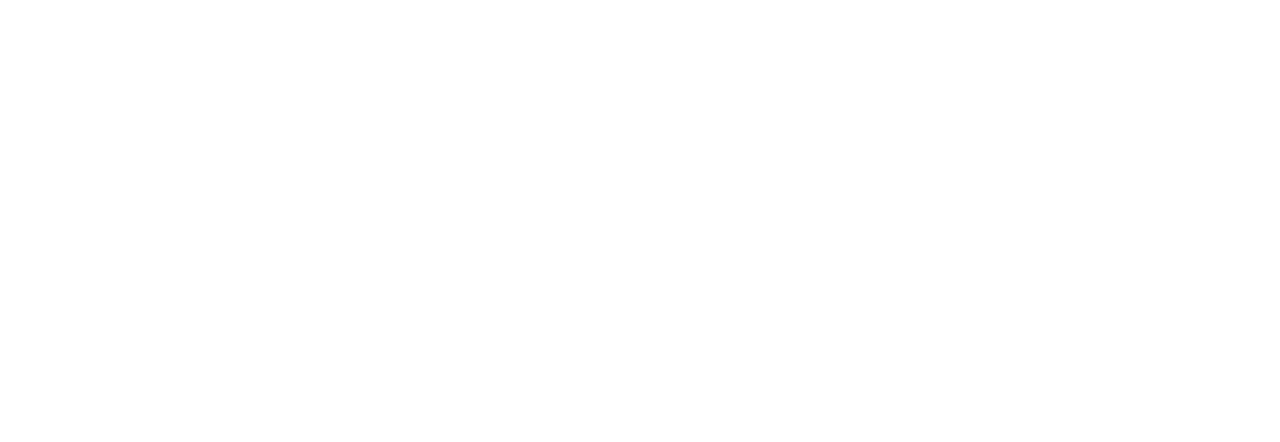
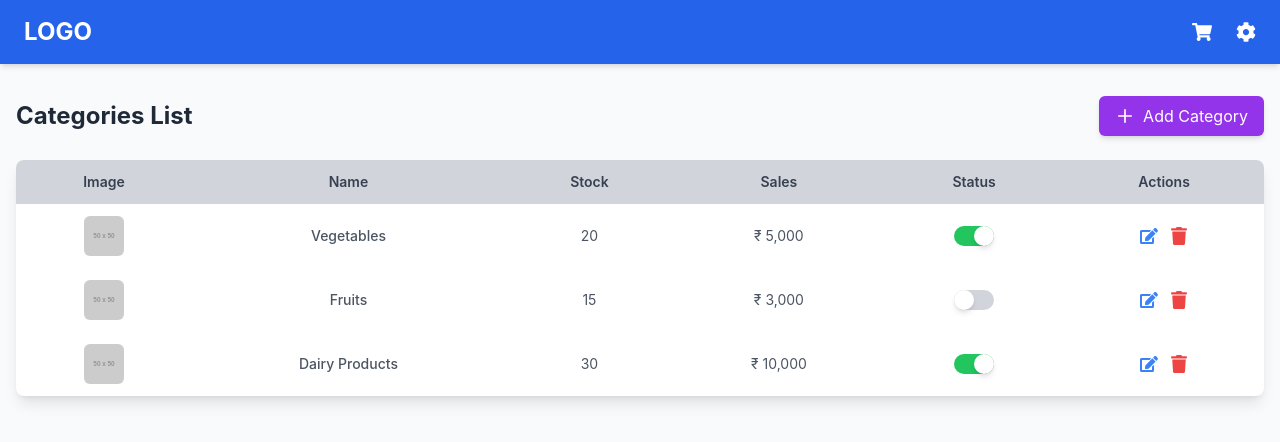
Before and after one commit to SauravSarkar123/E-Shop, a React (Create React App) app: page /categorylist in a window 1280 px wide. Before the commit this address had no page. Shown: the top 442 px of the page. Built offline with nearby package versions, Linux system fonts and the light colour scheme.

Commit message:
CategoryList frontend

```diff
--- a/src/App.js
+++ b/src/App.js
@@ -7,6 +7,7 @@
 import ProductInfo from './pages/ProductInfo';
 import CartItems from './pages/CartItems';
 import OrdersPage from './pages/Orders';
+import CategoriesPage from './pages/CategoryList';
 import './App.css';
 
 function App() {
@@ -20,6 +21,7 @@
           <Route path="/productinfo" element={<ProductInfo />} />
           <Route path="/cart" element={<CartItems />} />
           <Route path="/orders" element={<OrdersPage />} />
+          <Route path="/categorylist" element={<CategoriesPage />} />
         </Routes>
       </Router>
     </CategoriesProvider>
--- /dev/null
+++ b/src/pages/CategoryList.js
@@ -0,0 +1,60 @@
+import React, { useState } from 'react';
+import { FaEdit, FaTrash } from 'react-icons/fa';
+import Header from '../components/Header';
+
+const CategoriesPage = () => {
+  const [categories, setCategories] = useState([
+    { id: 1, image: 'https://via.placeholder.com/50', name: 'Vegetables', stock: 20, sales: 5000, status: true },
+    { id: 2, image: 'https://via.placeholder.com/50', name: 'Fruits', stock: 15, sales: 3000, status: false },
+    { id: 3, image: 'https://via.placeholder.com/50', name: 'Dairy Products', stock: 30, sales: 10000, status: true },
+  ]);
+
+  const toggleStatus = (id) => setCategories((prev) => prev.map((cat) => (cat.id === id ? { ...cat, status: !cat.status } : cat)));
+
+  return (
+    <div className="bg-gray-50 min-h-screen">
+      <Header />
+      <div className="container mx-auto px-4 py-8">
+        <div className="flex flex-col sm:flex-row justify-between items-center mb-6 gap-4">
+          <h1 className="text-2xl font-bold text-gray-800 text-center sm:text-left">Categories List</h1>
+          <button className="bg-purple-600 text-white px-4 py-2 rounded-md flex items-center gap-2 shadow-md hover:bg-purple-700 transition">
+            <svg className="w-5 h-5" xmlns="http://www.w3.org/2000/svg" fill="none" viewBox="0 0 24 24" strokeWidth="2" stroke="currentColor">
+              <path strokeLinecap="round" strokeLinejoin="round" d="M12 4.5v15m7.5-7.5h-15" />
+            </svg>
+            Add Category
+          </button>
+        </div>
+        <div className="bg-white shadow-lg rounded-lg overflow-x-auto">
+          <table className="min-w-full text-sm text-gray-600">
+            <thead className="bg-gray-300 text-gray-700">
+              <tr>{['Image', 'Name', 'Stock', 'Sales', 'Status', 'Actions'].map((header) => <th key={header} className="px-4 py-3 text-center font-semibold">{header}</th>)}</tr>
+            </thead>
+            <tbody>
+              {categories.map(({ id, image, name, stock, sales, status }) => (
+                <tr key={id} className="hover:bg-gray-100 transition-colors">
+                  <td className="px-4 py-3 text-center"><img src={image} alt={name} className="w-10 h-10 rounded-md object-cover mx-auto" /></td>
+                  <td className="px-4 py-3 text-center font-medium">{name}</td>
+                  <td className="px-4 py-3 text-center">{stock}</td>
+                  <td className="px-4 py-3 text-center">₹ {sales.toLocaleString()}</td>
+                  <td className="px-4 py-3 text-center">
+                    <button onClick={() => toggleStatus(id)} className={`w-10 h-5 rounded-full flex items-center mx-auto ${status ? 'bg-green-500' : 'bg-gray-300'}`}>
+                      <span className={`w-5 h-5 bg-white rounded-full shadow-md transform transition-transform ${status ? 'translate-x-5' : 'translate-x-0'}`}></span>
+                    </button>
+                  </td>
+                  <td className="px-4 py-3 text-center">
+                    <div className="flex gap-3 justify-center">
+                      <button className="text-blue-500 hover:text-blue-700"><FaEdit size={18} /></button>
+                      <button className="text-red-500 hover:text-red-700"><FaTrash size={18} /></button>
+                    </div>
+                  </td>
+                </tr>
+              ))}
+            </tbody>
+          </table>
+        </div>
+      </div>
+    </div>
+  );
+};
+
+export default CategoriesPage;
```
